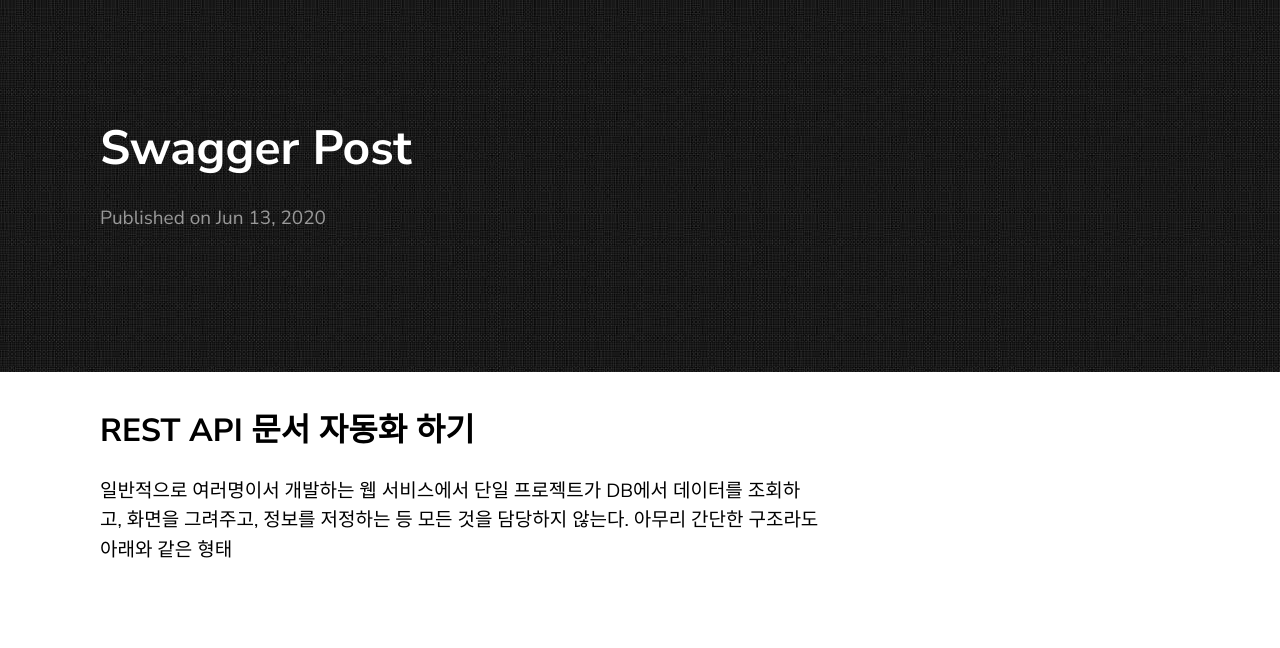
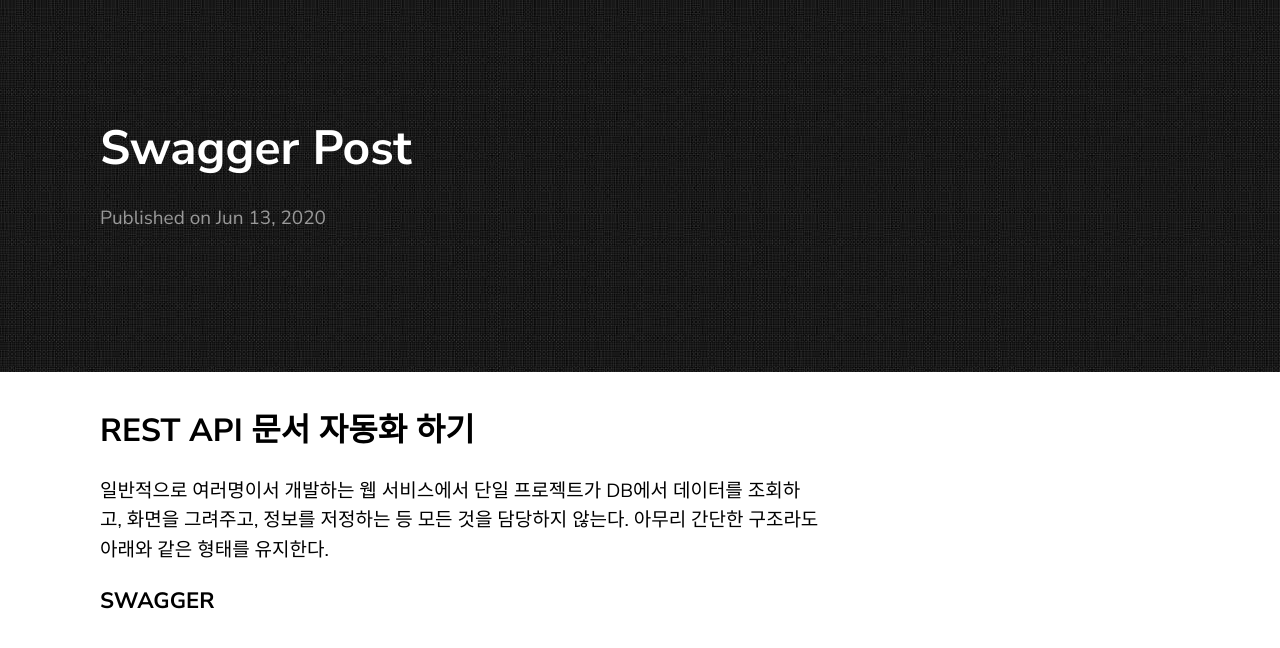
Before and after one commit to rbwls31/rbwls31.github.io, a Jekyll site: the page built from _posts/2020-06-13-swagger-post.markdown, in a window 1280 px wide. Shown: the top 648 px of the page. Built offline with Jekyll 4.4.1, drawn with Linux system fonts in a browser that asks for light colours; our own code applies the rules of GitHub Pages for plain Markdown files.

Commit message:
_posts/2020-06-13-swagger-post.markdown updated from https://stackedit.io/

```diff
--- a/_posts/2020-06-13-swagger-post.markdown
+++ b/_posts/2020-06-13-swagger-post.markdown
@@ -1,8 +1,12 @@
 ## REST API 문서 자동화 하기
-일반적으로 여러명이서 개발하는 웹 서비스에서 단일 프로젝트가 DB에서 데이터를 조회하고, 화면을 그려주고, 정보를 저정하는 등 모든 것을 담당하지 않는다. 아무리 간단한 구조라도 아래와 같은 형태
+일반적으로 여러명이서 개발하는 웹 서비스에서 단일 프로젝트가 DB에서 데이터를 조회하고, 화면을 그려주고, 정보를 저정하는 등 모든 것을 담당하지 않는다. 아무리 간단한 구조라도 아래와 같은 형태를 유지한다.
+
+### SWAGGER
+
+
 
 
 <!--stackedit_data:
-eyJoaXN0b3J5IjpbLTc2MTYyMTc5NCw1MDc4OTc1NzcsNjk3MD
-I3NjIsLTQ4Mjc5NjkzMSwtNDc2MzI4NjE4XX0=
+eyJoaXN0b3J5IjpbLTE3NDY4NzUwNTMsNTA3ODk3NTc3LDY5Nz
+AyNzYyLC00ODI3OTY5MzEsLTQ3NjMyODYxOF19
 -->
```
